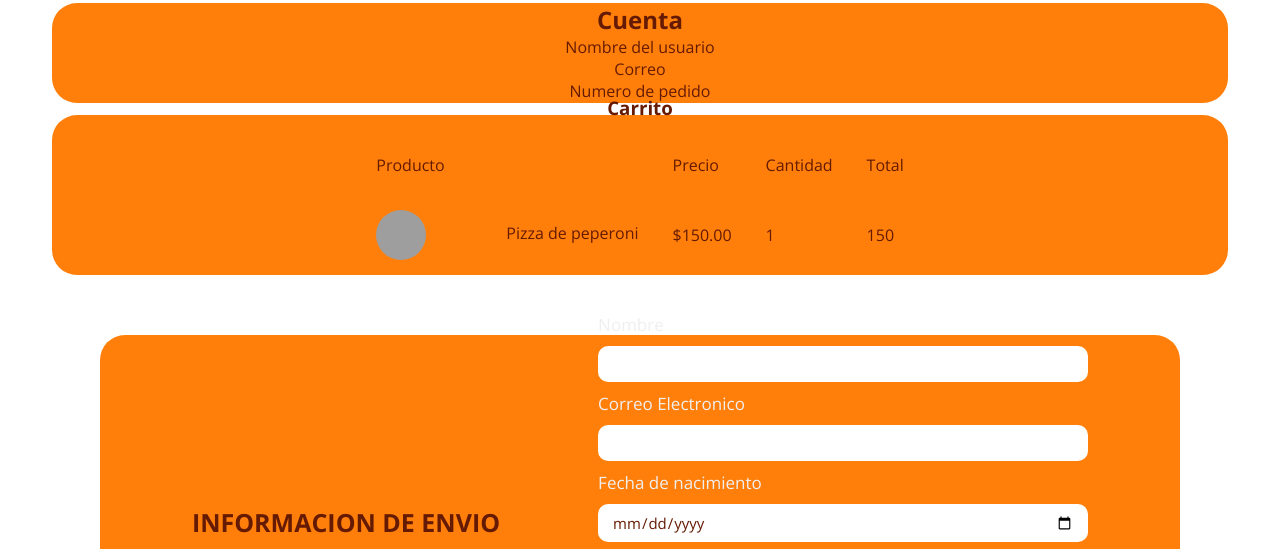
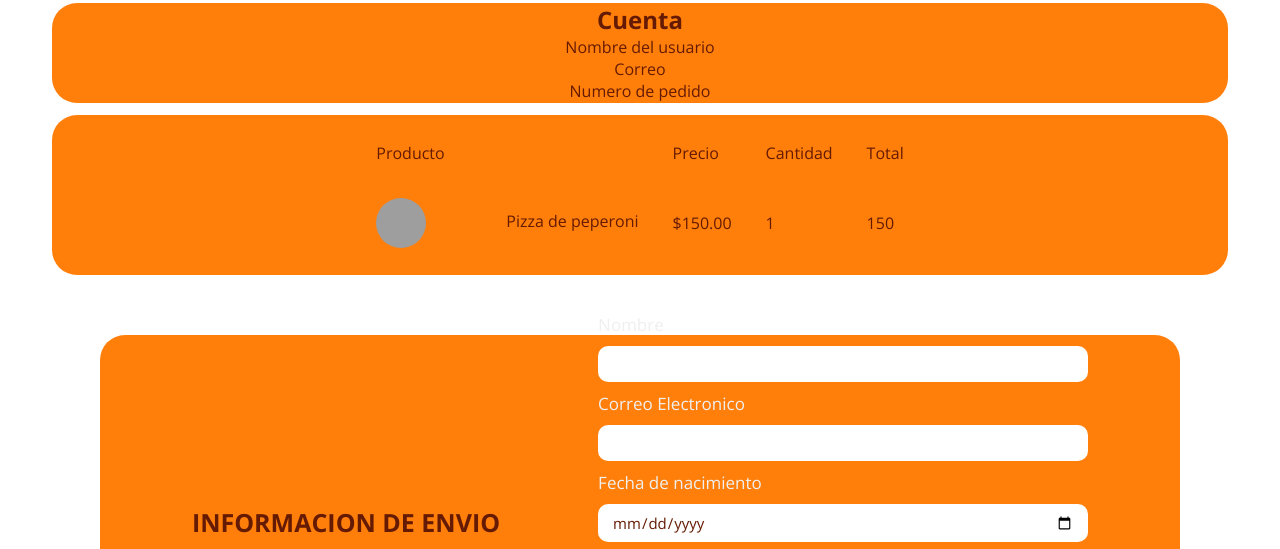
Before and after one commit to Hxcrichard2/Fyrm, a plain HTML site: page carrito.html in a window 1280 px wide. Shown: the part 227-776 px from the top of the page. Drawn offline with nearby package versions, Linux system fonts and the light colour scheme; grey boxes are pictures that could not be loaded.

Commit message:
Update carrito.html

```diff
--- a/carrito.html
+++ b/carrito.html
@@ -40,7 +40,7 @@
 
         <main class="table">
             <div class="carrito">
-            <h3>Carrito</h3>
+            <h3></h3>
             <div class="table">
                 <table>
                     <tr>
```
